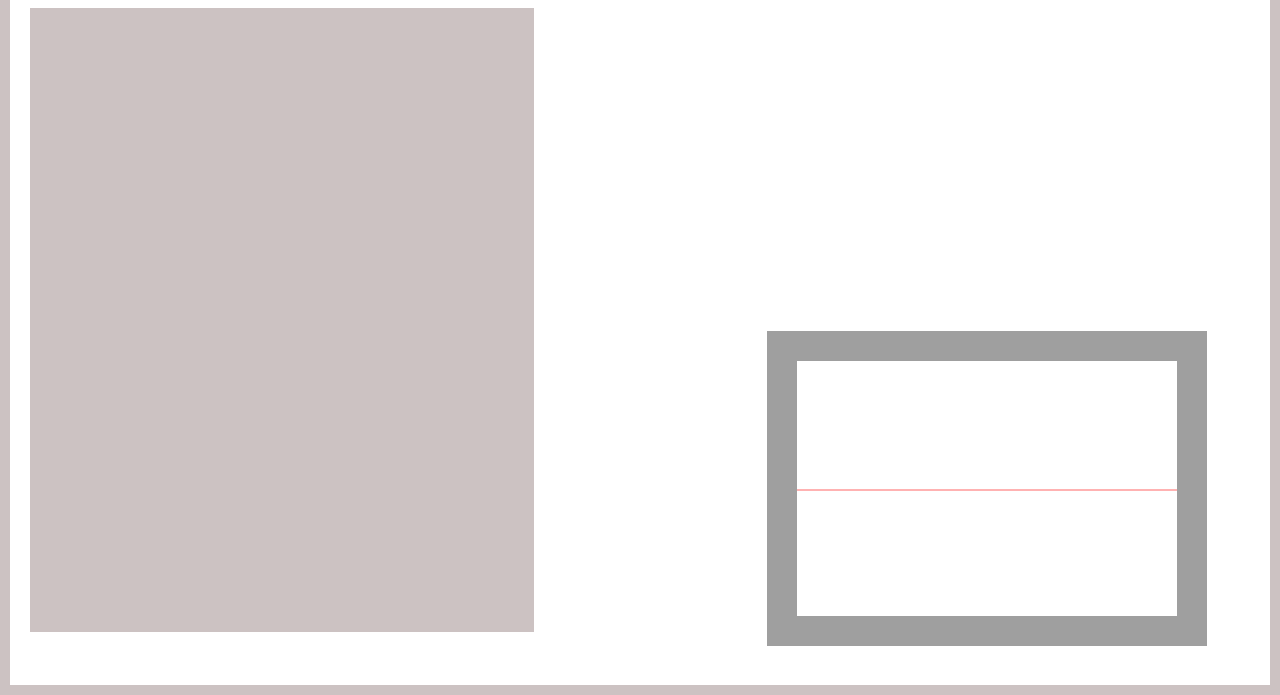
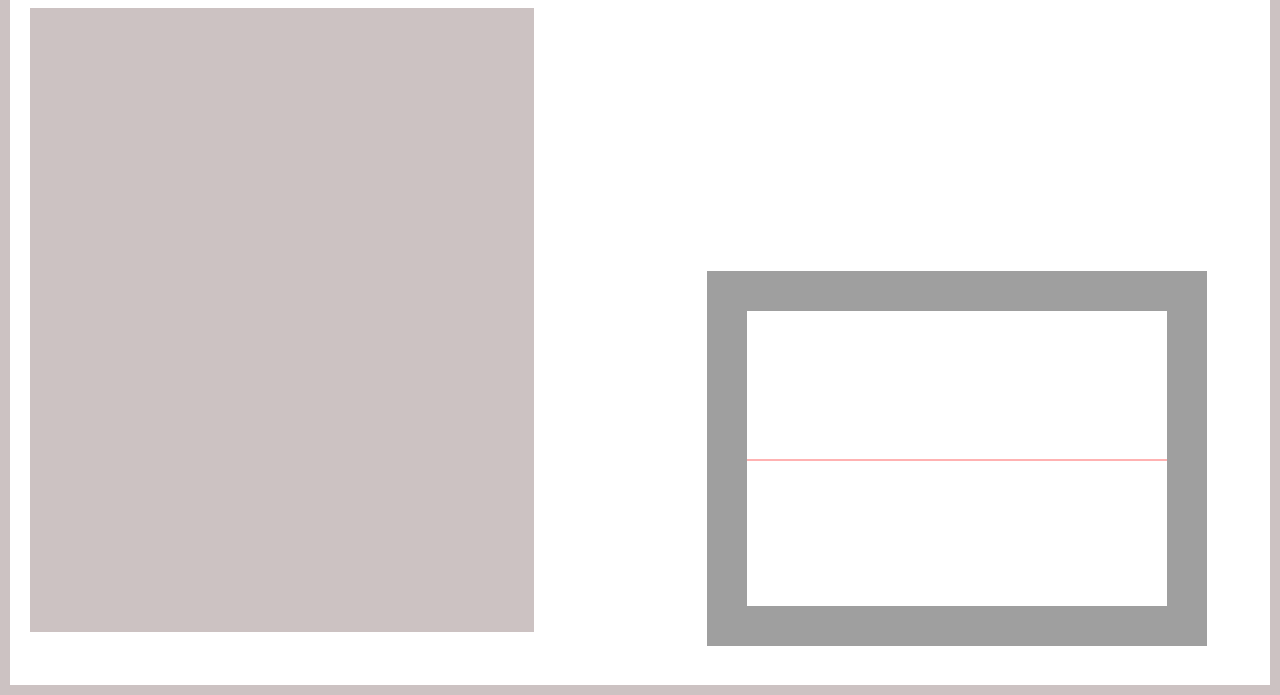
Before and after one commit to CPPLibrary/CPPLibrary.github.io, a plain HTML site: page scan.html in a window 1280 px wide. Shown: the part 105-800 px from the top of the page. Drawn offline with nearby package versions, Linux system fonts and the light colour scheme.

Commit message:
temp vid dims

```diff
--- a/style.css
+++ b/style.css
@@ -154,19 +154,19 @@ video {
 
 div#inner {
 	position:absolute;
-
 	bottom:5%;
 	right:5%;
-	width:440px;
-	height:315px;
-	border:30px solid rgba(64,64,64,0.5);
+	width:500px;
+	height:375px;
+
+	border:40px solid rgba(64,64,64,0.5);
 	zindex:1000;
 }
 
 div#redline {
 	position:absolute;
 	top:50%;
-	width:380px;
+	width:420px;
 	height:2px;
 	background-color:rgba(255,0,0,0.3);
 	zindex:1001;
```
